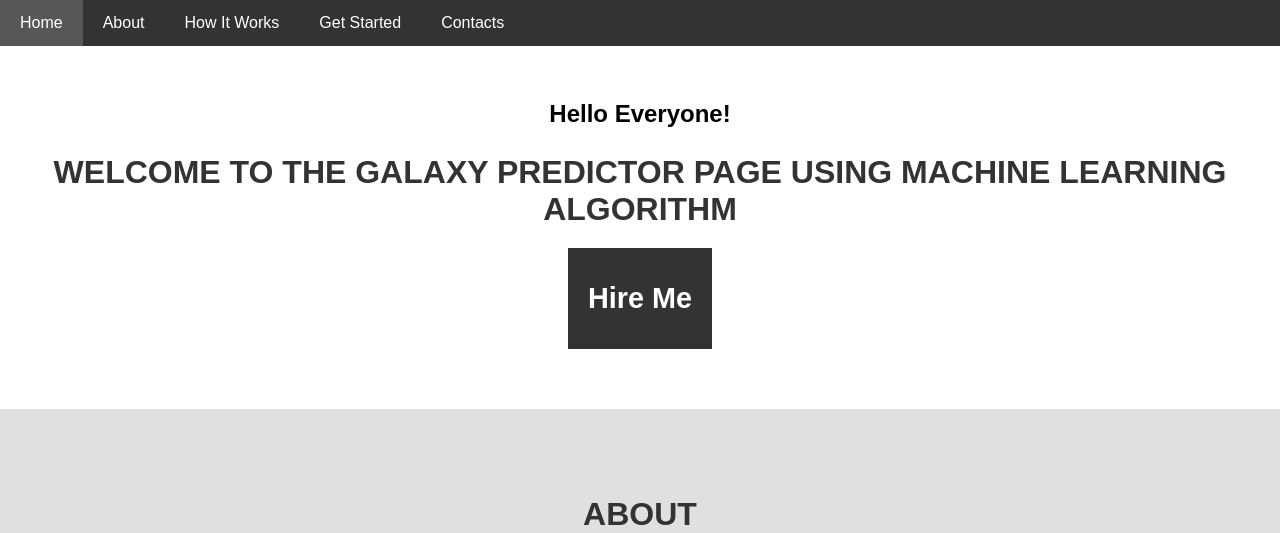
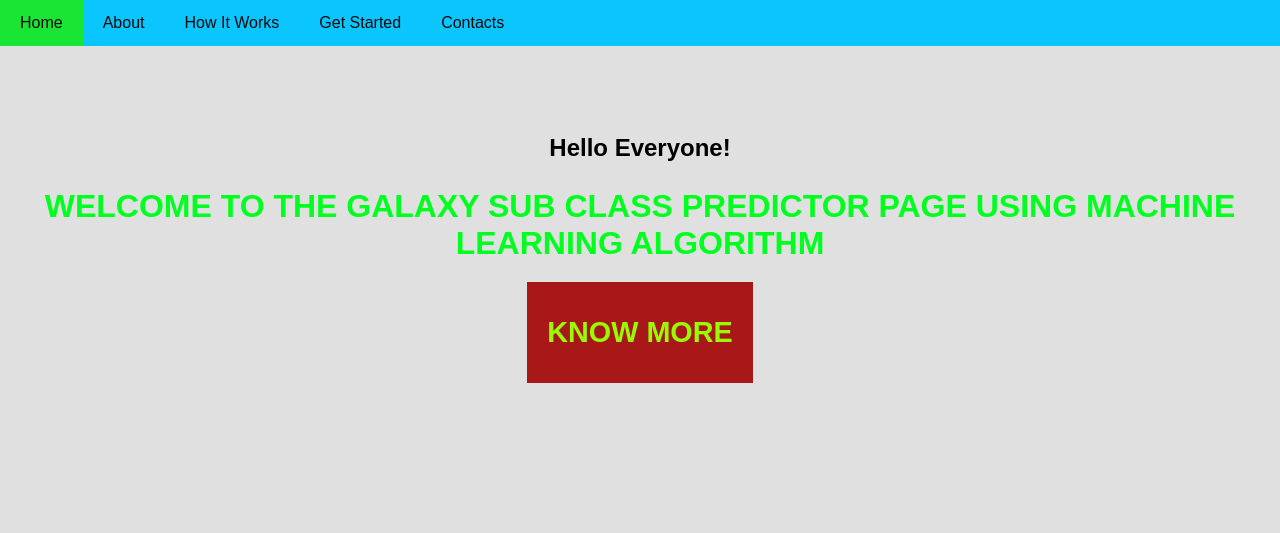
Before and after one commit to skymaurya/galaxy_classify, a Flask app: page / in a window 1280 px wide; the page is wider, and only the part inside the window is pictured. Shown: the top 533 px of that part. Run offline with Flask 3, Linux system fonts and the light colour scheme; parts of the project's set-up code (start-up, migrations or seed data) failed here and were passed over; grey boxes are pictures that could not be loaded.

Commit message:
html update

```diff
--- a/templates/index.html
+++ b/templates/index.html
@@ -11,13 +11,19 @@
     font-family: Arial, sans-serif;
     margin: 0;
     padding: 0;
+    background-color: #e0e0e0;
     display: flex;
+    background-image: url("/static/Designer.png");
+    background-repeat: no-repeat;
+    background-position: center;
+    background-size:auto;
+    background-attachment: fixed;
     flex-direction: column;
-            background-color: #f0f0f0;
 }
 
+
         .navbar {
-            background-color: #333;
+            background-color: #0ac5fe;
             overflow: hidden;
             position: fixed;
             top: 0;
@@ -36,14 +42,14 @@
 
         .navbar ul li a {
             display: block;
-            color: white;
+            color: rgb(8, 9, 8);
             text-align: center;
             padding: 14px 20px;
             text-decoration: none;
         }
 
         .navbar ul li a:hover {
-            background-color: #575757;
+            background-color: #19e634;
         }
 
         section {
@@ -53,14 +59,14 @@
 
         .heading,
         .headings {
-            color: #333;
+            color: #00ff1e;
             font-size: 2em;
             margin-bottom: 20px;
         }
 
         #home {
-            background-color: #fff;
-            padding-top: 80px; /* Adjust for fixed navbar */
+            padding-top: 80px;
+             /* Adjust for fixed navbar */
         }
 
         .hell {
@@ -68,20 +74,23 @@
         }
 
         .button-1 .btn {
-            background-color: #333;
-            color: white;
-            border: none;
+            background-color: #a81818;
+            color: rgb(152, 251, 3);
+            border:#070808;
             padding: 10px 20px;
+            text-decoration:solid ;
             cursor: pointer;
             font-size: 1.2em;
+
         }
 
         .button-1 .btn:hover {
-            background-color: #575757;
+            background-color: #04aff9;
         }
 
         #about {
-            background-color: #e0e0e0;
+           /* background-color: #e0e0e0;*/font:200;
+           text-align: center;
         }
 
         #intro {
@@ -95,7 +104,9 @@
         }
 
         #howitworks {
-            background-color: #fff;
+           /* background-color: #fff;*/
+           font-size: medium;
+           font-family: Arial, Helvetica, sans-serif;
         }
 
         .gallery {
@@ -105,7 +116,8 @@
         }
 
         #getstarted {
-            background-color: #e0e0e0;
+                /*background-color: #e0e0e0;*/
+                font-family: Arial, Helvetica, sans-serif;
         }
 
         form {
@@ -130,6 +142,11 @@
 
         table th {
             background-color: #d5e63c;
+        }
+        .h {
+            border: 0;
+            height: 1px;
+            background: #ddd;
         }
 
         input[type="text"] {
@@ -179,36 +196,73 @@
             <li><a href="#contacts">Contacts</a></li>
         </ul>
     </nav>
-
+     <hr class="h">
+     <hr class="h">
     <section id="home">
         <div class="hell">
             <h2>Hello Everyone!</h2>
         </div>
+
+
+
         <div class="main">
-            <h1 class="heading">WELCOME TO THE GALAXY PREDICTOR PAGE USING MACHINE LEARNING ALGORITHM</h1>
+            <h1 class="heading">WELCOME TO THE GALAXY SUB CLASS PREDICTOR PAGE USING MACHINE LEARNING ALGORITHM</h1>
         </div>
         <div class="button-1">
             <button class="btn">
-                <h2>Hire Me</h2>
+                <h2>KNOW MORE<a href="https://www.kaggle.com/datasets/bryancimo/sdss-galaxy-classification-dr18"></a> </h2>
             </button>
         </div>
     </section>
+     <hr class="h">
+     <hr class="h">
 
     <section id="about">
         <h1 class="headings">ABOUT</h1>
-        <div id="pic">
-            <img src="my.jpg" alt="">
-            <div id="intro">
-                <h2>AKASH MAURYA</h2>
-                <p></p>
-            </div>
-        </div>
+        <section id="about" class="about-section">
+
+            <p class="text-center my-2">
+                Our project uses the Sloan Digital Sky Survey data to predict galaxy subclasses. Learn about the data, the machine learning model, and how it all works together.
+            </p>
+            <p class="text-center my-2">
+                The Sloan Digital Sky Survey provides an extensive catalog of astronomical data. Our machine learning model processes this data to classify galaxies into 'STARFORMING' or 'STARBURST' categories based on their photometric characteristics. Explore the data and insights to understand the universe better.
+            </p>
         </section>
 
+    </section>
+      <hr>
+      <hr>
     <section id="howitworks">
-        <h1 class="headings">PORTFOLIO</h1>
-        <div class="gallery"></div>
+        <h1 class="headings">How It Works</h1>
+
+           <p> Discover how our galaxy classification tool works to provide accurate predictions on galaxy types. Follow these simple steps:</p>
+        <div>
+            <h2 class="text-center">1. Input Data</h2>
+            <p class="text-center">
+                Enter the photometric data of your galaxy into the form below. This data is essential for our<br >model to make a precise classification. Ensure you provide all required details for the best results.
+            </p>
+
+        </div>
+        <div>
+             <h2 class="text-center">2. Submit Your Data</h2>
+            <p class="text-center">
+            Click the 'Submit' button to send your data to our model. The submission process <br> transmits your information for analysis.</p>
+
+        </div>
+        <div> <h2 class="text-center">  3. Data Processing</h2>
+
+            <p class="text-center">
+            Our advanced machine learning model processes the submitted data.<br>Trained ontheSloan Digital Sky Survey (SDSS) dataset, the model <br>analyzes the characteristics of your galaxy to determine its subclass.</p>
+        </div>
+        <div>
+            <h2 class="text-center">4. Receive Prediction</h2>
+            <p class="text-center">
+            Once processing is complete, you will receive a prediction indicating<br> whether thegalaxy isclassified as 'STARFORMING' or 'STARBURST'.<br> Review the results to gain insights into the galaxy’s type.</p>
+        </div>
+
     </section>
+    <hr>
+    <hr>
 
     <section id="getstarted">
         <h1 class="headings">Predict your Galaxy's Subclass</h1>
@@ -268,10 +322,22 @@
             <input type="submit" value="Submit">
         </form>
     </section>
-
+      <hr>
     <footer id="contacts">
+        <h2>Contact Me</h2>
         <div class="footer-text">
-            &copy; Akash Maurya | All rights reserved.
+            <div class="contact-icons">
+                <a href="https://github.com/skymaurya/galaxy_classify" target="_blank">
+                    <img src="/static/github-sign.png" alt="GitHub" class="contact-icon">
+                </a>
+                <a href="www.linkedin.com/in/akash-maurya-a1aba9224" target="_blank">
+                    <img src="" alt="LinkedIn" class="contact-icon">
+                </a>
+                <a href="mailto:akashcric17@gmailcom" target="_blank">
+                    <img src="/static/image1.png" alt="Email" class="contact-icon">
+                </a>
+            </div>
+            <p>&copy; Akash Maurya | All rights reserved.</p>
         </div>
     </footer>
 </body>
```
Also changed, not shown: static/image1.png (added). Lines whose indentation alone changed are shown as unchanged.
